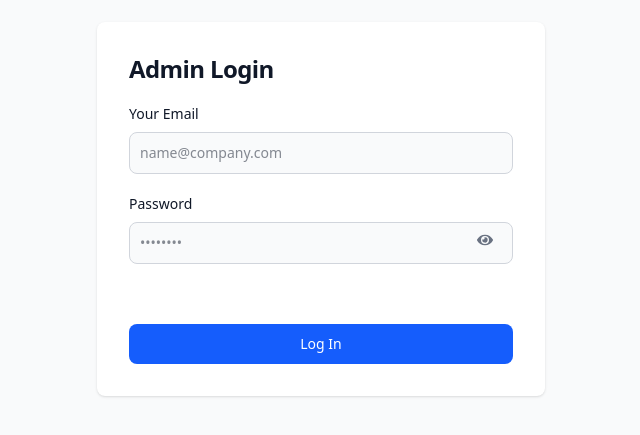
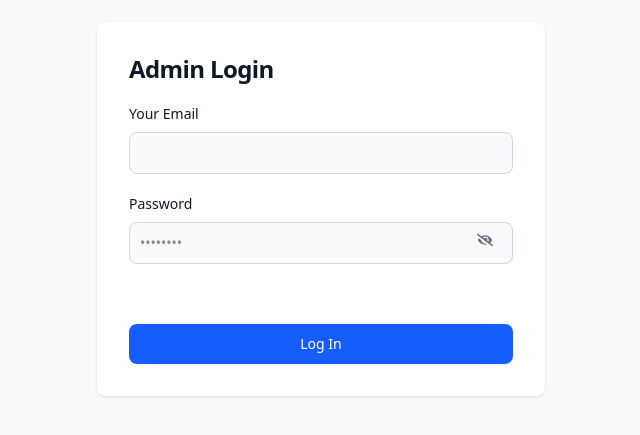
Before and after one commit to Avinashraut1998/Blog-FullStackAPP, a React (Vite) app in the folder Client/: page /admin-login in a window 1280 px wide. Shown: the part 191-626 px from the top of the page, without its empty margins (319-959 px from the left). Built offline with nearby package versions, Linux system fonts and the light colour scheme.

Commit message:
react hook form implimented

```diff
--- a/Client/package.json
+++ b/Client/package.json
@@ -14,6 +14,7 @@
     "axios": "^1.9.0",
     "react": "^19.0.0",
     "react-dom": "^19.0.0",
+    "react-hook-form": "^7.56.3",
     "react-icons": "^5.5.0",
     "react-router": "^7.5.0",
     "react-router-dom": "^7.5.0",
--- /dev/null
+++ b/Client/src/admin/LoginHookForm.jsx
@@ -0,0 +1,136 @@
+
+
+import axios from "axios";
+import { useForm } from "react-hook-form";
+import { useNavigate } from "react-router-dom";
+import { useState } from "react";
+import { Link } from "react-router-dom";
+import { FaEye, FaEyeSlash } from "react-icons/fa";
+
+const LoginHookForm = () => {
+
+    const [error, setError] = useState("");
+    const [visiblePass, setVisiblePass] = useState(true)
+    const navigate = useNavigate();
+
+
+
+    const {
+        register,
+        handleSubmit,
+        watch,
+        formState: { errors },
+      } = useForm()
+
+      const onSubmit = (data) => {
+        console.log("Subbmiting the form", data);
+
+
+        axios
+      .post("http://localhost:8080/api/v1/users/login", data)
+      .then((response) => {
+        console.log(response.data.body.accessToken);
+        alert(response.data.message);
+        navigate("/admin-login/admin-dashboard");
+        console.log(response.data);
+
+        // const {accessToken, refreshToken, message} = response.data.body
+
+        localStorage.setItem("accessToken", response.data.body.accessToken);
+
+      })
+
+      .catch((err) => {
+        if (err) {
+          setError(err.response.data.error);
+          alert(err.response.data.error);
+        } else {
+          setError("An unexpected error occurred. Please try again.");
+        }
+      });
+
+
+
+      }
+
+
+  return (
+    <>
+     <section className="bg-gray-50 dark:bg-gray-900 min-h-screen">
+      <div className="flex flex-col items-center justify-center px-6 py-8 mx-auto md:h-screen lg:py-0">
+        <div className="w-full bg-white rounded-lg shadow dark:border sm:max-w-md dark:bg-gray-800 dark:border-gray-700 p-6 sm:p-8">
+          <h2 className="mb-1 text-xl font-bold leading-tight tracking-tight text-gray-900 md:text-2xl dark:text-white">
+            Admin Login
+          </h2>
+
+          <form
+            onSubmit={handleSubmit(onSubmit)}
+            className="mt-4 space-y-4 lg:mt-5 md:space-y-5"
+          >
+
+
+            {/* Email Field */}
+            <div>
+              <label
+                htmlFor="email"
+                className="block mb-2 text-sm font-medium text-gray-900 dark:text-white"
+              >
+                Your Email
+              </label>
+              <input
+                {...register("email")}
+                className="bg-gray-50 border border-gray-300 text-gray-900 text-sm rounded-lg block w-full p-2.5 dark:bg-gray-700 dark:border-gray-600 dark:placeholder-gray-400 dark:text-white"
+                required
+              />
+            </div>
+
+            {/* Password Field */}
+            <div className="relative">
+              <label
+                htmlFor="password"
+                className="block mb-2 text-sm font-medium text-gray-900 dark:text-white"
+              >
+                Password
+              </label>
+              <input
+                type={visiblePass ? "text" : "password"}
+                {...register("password", {required: true})}
+                placeholder="••••••••"
+                className="bg-gray-50 border border-gray-300 text-gray-900 text-sm rounded-lg block w-full p-2.5 dark:bg-gray-700 dark:border-gray-600 dark:placeholder-gray-400 dark:text-white"
+                required
+              />
+              <span
+                onClick={() => setVisiblePass(!visiblePass)}
+                className="absolute right-5 bottom-2 self-center transform -translate-y-1/2 cursor-pointer text-gray-500"
+              >
+                {visiblePass ? <FaEyeSlash /> : <FaEye />}
+              </span>
+            </div>
+
+            {/* Forget Password Link */}
+            <div className="text-sm text-right">
+              <Link
+                to="/admin-login/forgetpass"
+                className="text-white hover:underline dark:text-primary-400"
+              >
+                Forgot Password?
+              </Link>
+            </div>
+
+            {error && <p className="text-red-500 text-sm mb-3">{error}</p>}
+
+            {/* Submit Button */}
+            <button
+              type="submit"
+              className="w-full text-white bg-blue-600 hover:bg-blue-700 focus:ring-4 focus:outline-none focus:ring-blue-300 font-medium rounded-lg text-sm px-5 py-2.5 text-center dark:bg-blue-600 dark:hover:bg-blue-700 dark:focus:ring-blue-800"
+            >
+              Log In
+            </button>
+          </form>
+        </div>
+      </div>
+    </section>
+    </>
+  )
+}
+export default LoginHookForm
--- a/Client/src/admin/PasswordReset.jsx
+++ b/Client/src/admin/PasswordReset.jsx
@@ -32,8 +32,8 @@ const PasswordReset = () => {
      }
 
     console.log(email);
-    setShowEmail(false);
-    setShowOtp(true);
+
+
   };
 
   const handleSubmitOtp = (e) => {
--- a/Client/src/main.jsx
+++ b/Client/src/main.jsx
@@ -18,6 +18,7 @@ import Login from "./admin/Login.jsx";
 import PasswordReset from "./admin/PasswordReset.jsx";
 import AdminDashboard from "./admin/AdminDashboard.jsx";
 import ProtectedRoute from "./utils/ProtectedRoute.jsx";
+import LoginHookForm from "./admin/LoginHookForm.jsx";
 
 const router = createBrowserRouter(
   createRoutesFromElements(
@@ -32,7 +33,7 @@ const router = createBrowserRouter(
         <Route path="/contact" element={<Contact />} />
       </Route>
       // {/* Admin page routes */}
-      <Route path="/admin-login" element={<Login />} />
+      <Route path="/admin-login" element={<LoginHookForm />} />
       <Route path="/admin-login/forgetpass" element={<PasswordReset />} />
       <Route path="/admin-login/admin-dashboard" element={<ProtectedRoute> <AdminDashboard /> </ProtectedRoute>} />
 
```
Also changed, not shown: 1 other file (tests, documents, lock files or other folders).
